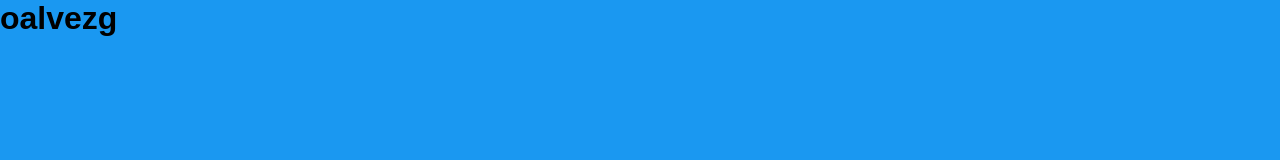
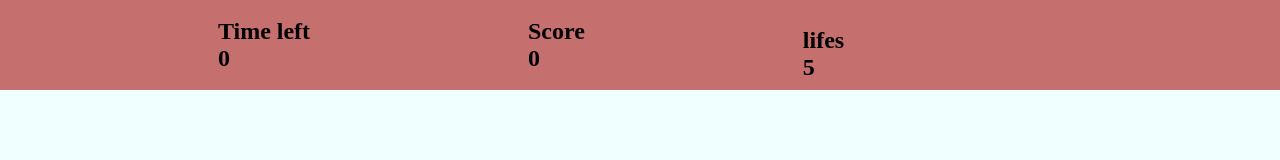
Before and after one commit to 47alvessz/projeto-gui, a plain HTML site: page index.html in a window 1280 px wide. Drawn offline with Linux system fonts and the light colour scheme; a web font is replaced by a local one.

Commit message:
projeto gui

```diff
--- a/SRC/styles/main.css
+++ b/SRC/styles/main.css
@@ -1,3 +1,20 @@
-body{
-    background-color: rgb(26, 152, 241);
+.container{
+    display:flex;
+    flex-direction: column;
+    align-items: center;
+    min-height:100vh;
+    width:100%;
+    background-color: azure;
 }
+
+.menu {
+    display: flex;
+    justify-content: space-evenly;
+    align-items:center;
+height: 90px;
+width: 100%;
+background-color: rgb(197, 111, 111);
+
+
+
+}
--- a/index.html
+++ b/index.html
@@ -11,7 +11,25 @@
     <link rel="stylesheet" href="./SRC/styles/reset.css">
 </head>
 <body>
-    <script src="./SRC/scripts/engine.js"></script>
-    <h1 id="titulo">oalvezg</h1>
-</body>
-</html>
+   <div class="container">
+<div class="menu">
+    <div class="menu-time">
+    <h2>Time left</h2>
+    <h2>0</h2>
+    </div>
+    <div class="menu-score">
+        <h2>Score</h2>
+        <h2>0</h2>
+    </div>
+    <div class="menu-live">
+    <img src=""/>
+    <h2>lifes</h2>
+    <h2>5</h2>
+    </div>
+<div class="painel"></div>
+
+   </div>
+
+
+    <script src="./SRC/scrips/engine.js"></script>
+<html>
```
